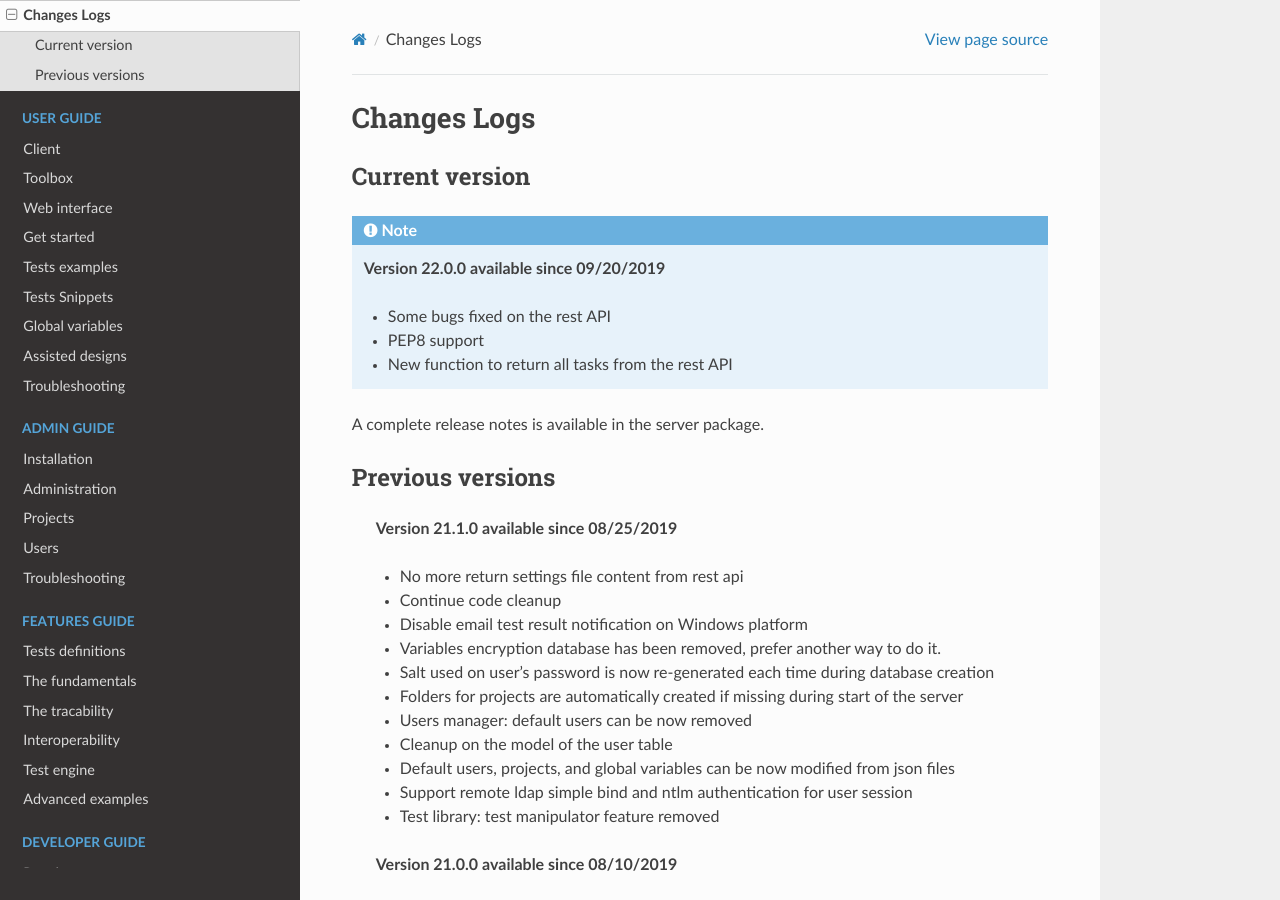
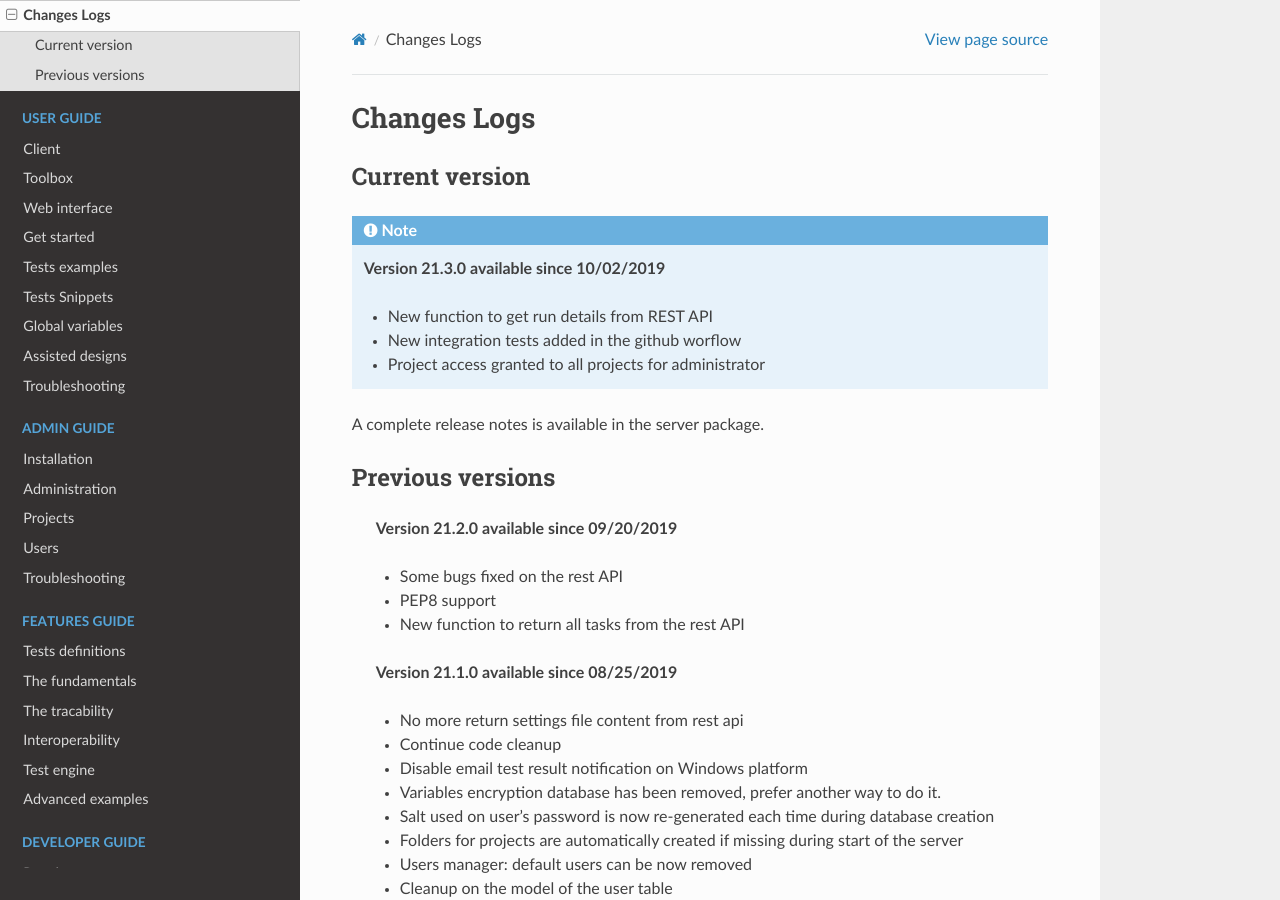
Before and after one commit to ExtensiveAutomation/extensiveautomation-en.readthedocs.io, a Sphinx documentation site: the page built from docs/about/releasenotes.rst, in a window 1280 px wide and 900 px high. Built offline with Sphinx 7.4.7 and the Read the Docs theme 2.0.0, drawn with Linux system fonts in a browser that asks for light colours.

Commit message:
update for release 21.3

```diff
--- a/docs/about/releasenotes.rst
+++ b/docs/about/releasenotes.rst
@@ -6,16 +6,24 @@ Current version
 
 .. note::
 
- **Version 22.0.0 available since 09/20/2019**
+ **Version 21.3.0 available since 10/02/2019**
 
- - Some bugs fixed on the rest API
- - PEP8 support
- - New function to return all tasks from the rest API
+ - New function to get run details from REST API
+ - New integration tests added in the github worflow
+ - Project access granted to all projects for administrator
 
 A complete release notes is available in the server package.
 
 Previous versions
 -------------------
+
+..
+
+ **Version 21.2.0 available since 09/20/2019**
+
+ - Some bugs fixed on the rest API
+ - PEP8 support
+ - New function to return all tasks from the rest API
 
 ..
 
```
